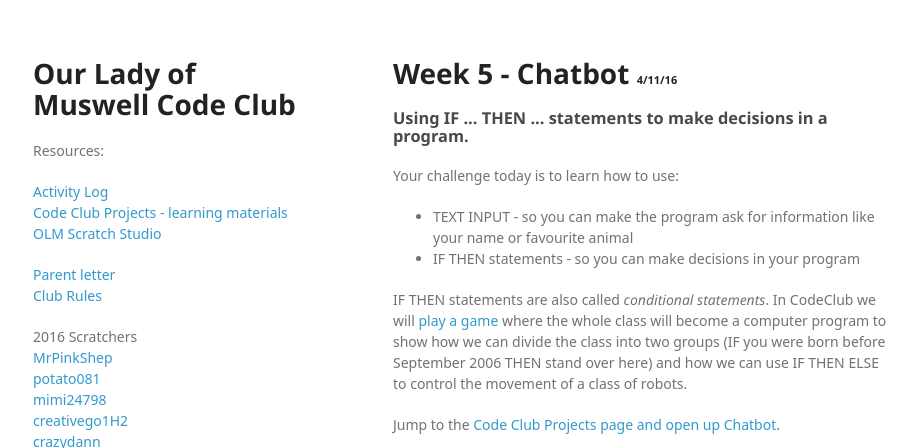
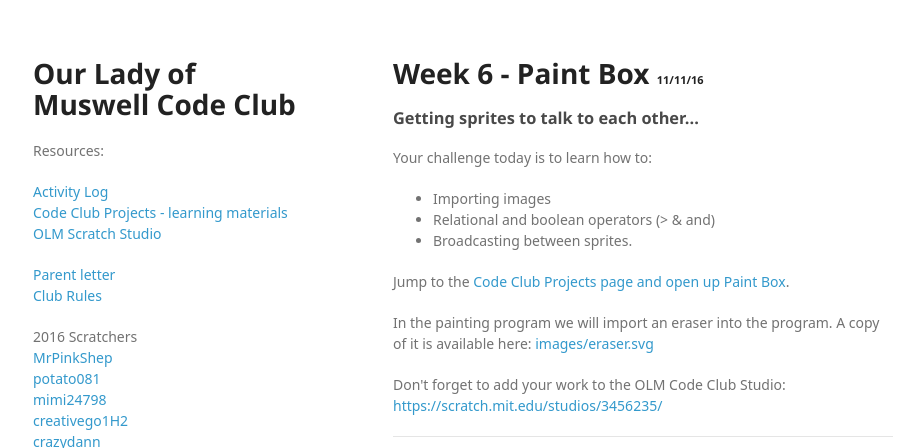
Before and after one commit to OLMcodeclub/OLMcodeclub.github.io, a plain HTML site: page index.html in a window 1280 px wide. Shown: the top 448 px of the page, without its empty margins (177-1094 px from the left). Drawn offline with Linux system fonts and the light colour scheme; a web font is replaced by a local one.

Commit message:
week 6 - creating a paint app

```diff
--- a/index.html
+++ b/index.html
@@ -52,6 +52,30 @@
 
       </header>
       <section>
+        <h1>Week 6 - Paint Box <small>11/11/16</small></h1>
+
+        <h3>Getting sprites to talk to each other...</h3>
+        <p>Your challenge today is to learn how to:
+          <ul>
+            <li>Importing images</li>
+            <li>Relational and boolean operators (> & and)</li>
+            <li>Broadcasting between sprites.</li>
+          </ul>
+        </p>
+        <p>
+          Jump to the <a href="https://www.codeclubprojects.org/en-GB/scratch/paint-box/" target="_blank">Code Club Projects page and open up Paint Box</a>.
+        </p>
+
+        <p>In the painting program we will import an eraser into the program. A copy of it is available here:
+          <a href="images/eraser.svg">images/eraser.svg</a>
+        </p>
+
+        <p>Don't forget to add your work to the OLM Code Club Studio: <a href="https://scratch.mit.edu/studios/3456235/" target="_blank">https://scratch.mit.edu/studios/3456235/</a>
+        </p>
+
+
+        <hr>
+
         <h1>Week 5 - Chatbot <small>4/11/16</small></h1>
 
         <h3>Using IF ... THEN ... statements to make decisions in a program.</h3>
```
